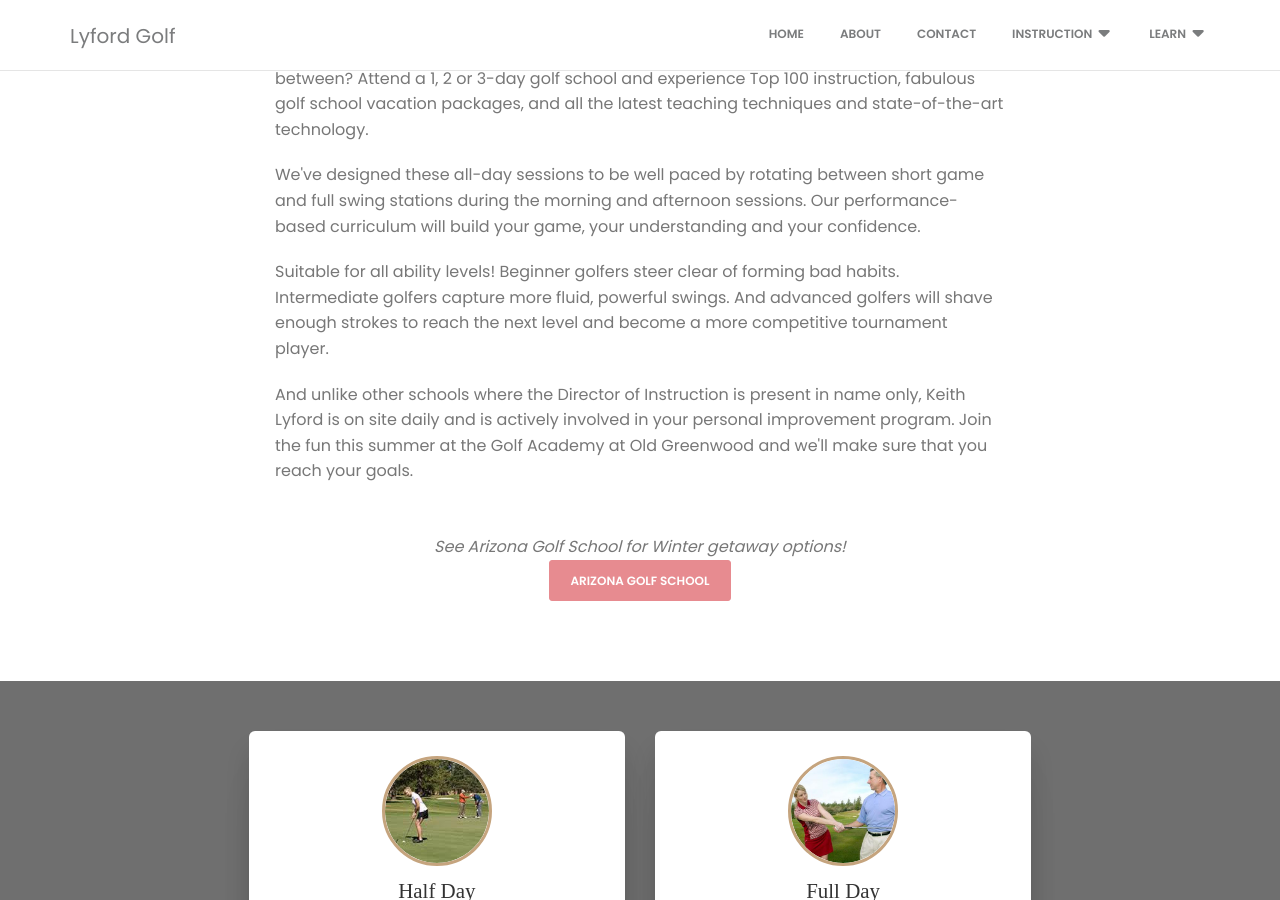
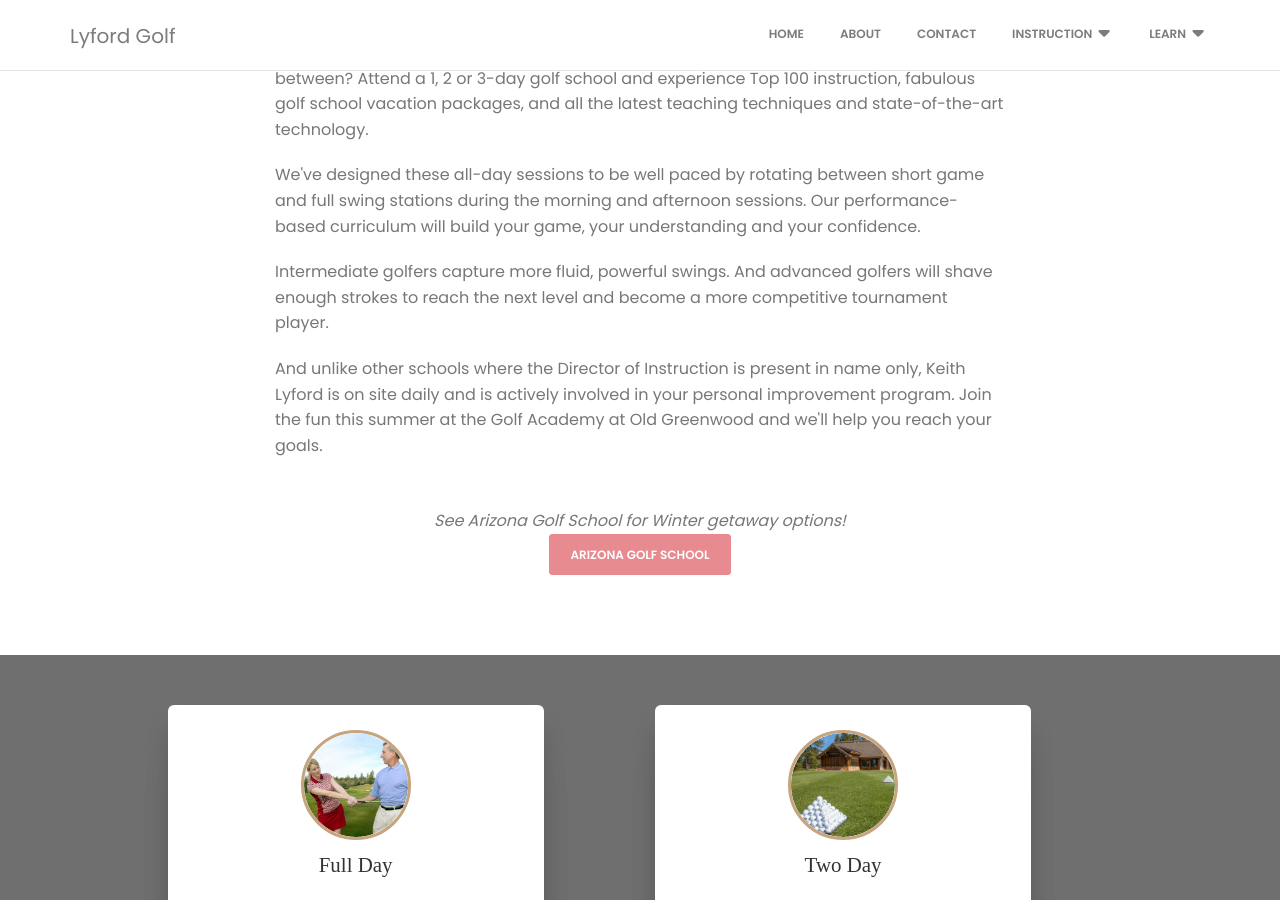
Before and after one commit to cheneymah18/lyfordgolf, a Jekyll site: the page built from golf-schools-truckee.html, in a window 1280 px wide and 900 px high, scrolled down 672 px. Built offline with Jekyll 4.4.1, drawn with Linux system fonts in a browser that asks for light colours; nearby versions of some CDN libraries; some web fonts are replaced; some of the changed text lies outside the part shown.

Commit message:
Update golf-schools-truckee.html

```diff
--- a/golf-schools-truckee.html
+++ b/golf-schools-truckee.html
@@ -26,10 +26,10 @@ category: instruction
                     We've designed these all-day sessions to be well paced by rotating between short game and full swing stations during the morning and afternoon sessions. Our performance-based curriculum will build your game, your understanding and your confidence.
                 </p>
                 <p class="description text-left">
-                    Suitable for all ability levels! Beginner golfers steer clear of forming bad habits. Intermediate golfers capture more fluid, powerful swings. And advanced golfers will shave enough strokes to reach the next level and become a more competitive tournament player.
+                    Intermediate golfers capture more fluid, powerful swings. And advanced golfers will shave enough strokes to reach the next level and become a more competitive tournament player.
                 </p>
                 <p class="description text-left">
-                    And unlike other schools where the Director of Instruction is present in name only, Keith Lyford is on site daily and is actively involved in your personal improvement program. Join the fun this summer at the Golf Academy at Old Greenwood and we'll make sure that you reach your goals.
+                    And unlike other schools where the Director of Instruction is present in name only, Keith Lyford is on site daily and is actively involved in your personal improvement program. Join the fun this summer at the Golf Academy at Old Greenwood and we'll help you reach your goals.
                 </p>
                 <p class="description text-footer">
                     See Arizona Golf School for Winter getaway options!<br/>
@@ -49,30 +49,6 @@ category: instruction
                     <div class="row">
                         <div class="col-md-10 col-md-offset-1">
                             <div class="row">
-                                <div class="col-sm-6 col-lg-5 col-lg-offset-1">
-                                    <div class="card card-member">
-                                        <div class="content">
-                                            <div class="avatar avatar-warning">
-                                                <img alt="Half Day Golf School Thumbnail" class="img-circle" src="/assets/img/thumb_schools1.jpg"/>
-                                            </div>
-                                            <div class="description text-left">
-                                                <h3 class="title">Half Day</h3>
-                                                <table class="table table-hover" style="color:black;">
-                                                    <tr>
-                                                        <td>Low Season (May and October) </td><td><em>$255</em></td>
-                                                    </tr>
-                                                    <tr>
-                                                        <td>High Season (June-September) </td><td><em>$340</em></td>
-                                                    </tr>
-                                                </table>
-                                                <p class="description">
-                                                    This unique learning program starts you on your game improvement journey with a mastery of the short chip shot and the all-important pitch shot. The second half of this school is dedicated to improving your full swing motion. Like all of our full swing lessons, we'll analyze your swing with video and make learning simple and easy. After 3-hours of instruction, enjoy a complimentary lunch, followed by a round of golf at Old Greenwood.
-
-                                                </p>
-                                            </div>
-                                        </div>
-                                    </div>
-                                </div>
                                 <div class="col-sm-6 col-lg-5">
                                     <div class="card card-member">
                                         <div class="content">
@@ -81,14 +57,7 @@ category: instruction
                                             </div>
                                             <div class="description text-left">
                                                 <h3 class="title">Full Day</h3>
-                                                <table class="table table-hover" style="color:black;">
-                                                    <tr>
-                                                        <td>Low Season (May and October) </td><td><em>$420</em></td>
-                                                    </tr>
-                                                    <tr>
-                                                        <td>High Season (June-September) </td><td><em>$555</em></td>
-                                                    </tr>
-                                                </table>
+                                                <p>$425</p>
                                                 <p class="description">
                                                     Need a quick total-game tune-up? The one-day school is ideal for golfers that cannot find the time to attend a multi-day session but still want the benefits from a comprehensive and concentrated learning program. With a low student to instructor ratio, individualized lesson plan, computerized video analysis and the latest teaching technologies, your game and confidence will soar after attending this one-day school.
 
@@ -97,10 +66,6 @@ category: instruction
                                         </div>
                                     </div>
                                 </div>
-
-                            </div>
-
-                            <div class="row">
                                 <div class="col-sm-6 col-lg-5 col-lg-offset-1">
                                     <div class="card card-member">
                                         <div class="content">
@@ -109,16 +74,9 @@ category: instruction
                                             </div>
                                             <div class="description text-left">
                                                 <h3 class="title">Two Day</h3>
-                                                <table class="table table-hover" style="color:black;">
-                                                    <tr>
-                                                        <td>Low Season (May and October) </td><td><em>$750</em></td>
-                                                    </tr>
-                                                    <tr>
-                                                        <td>High Season (June-September) </td><td><em>$995</em></td>
-                                                    </tr>
-                                                </table>
+                                                <p>$850</p>
                                                 <p class="description">
-                                                    Our two-day program is a great refresher for a game going in the wrong direction or a timely tune up before the club championship. You'll receive well-paced and in-depth instruction on all areas of the game. The two-day school gives you plenty of time to groove your new swing under the watchful eye of Keith Lyford and his staff of golf academy instructors. We'll ensure you leave with a solid understanding of all the shots and what you need to practice.
+                                                    Our two-day program is a great refresher for a game going in the wrong direction or a timely tune up before the club championship. You'll receive well-paced and in-depth instruction on all areas of the game. The two-day school gives you plenty of time to groove your new swing under the watchful eye of Keith Lyford. We'll ensure you leave with a solid understanding of all the shots and what you need to practice.
 
                                                 </p>
                                             </div>
@@ -133,14 +91,7 @@ category: instruction
                                             </div>
                                             <div class="description text-left">
                                                 <h3 class="title">Three Day</h3>
-                                                <table class="table table-hover" style="color:black;">
-                                                    <tr>
-                                                        <td>Low Season (May and October) </td><td><em>$995</em></td>
-                                                    </tr>
-                                                    <tr>
-                                                        <td>High Season (June-September) </td><td><em>$1350</em></td>
-                                                    </tr>
-                                                </table>
+                                                <p>$1275</p>
                                                 <p class="description">
                                                     This is perfect session for an avid golfer. Includes all the benefits of the two-day school plus a valuable on-course instruction session with your instructor. You'll learn how to apply your newfound skills to actual play. The on-course session includes tips on strategy, club selection, recovery shots and secrets of the Tour pros. Give us three days and we'll give you a lifetime of better golf.
 
```
